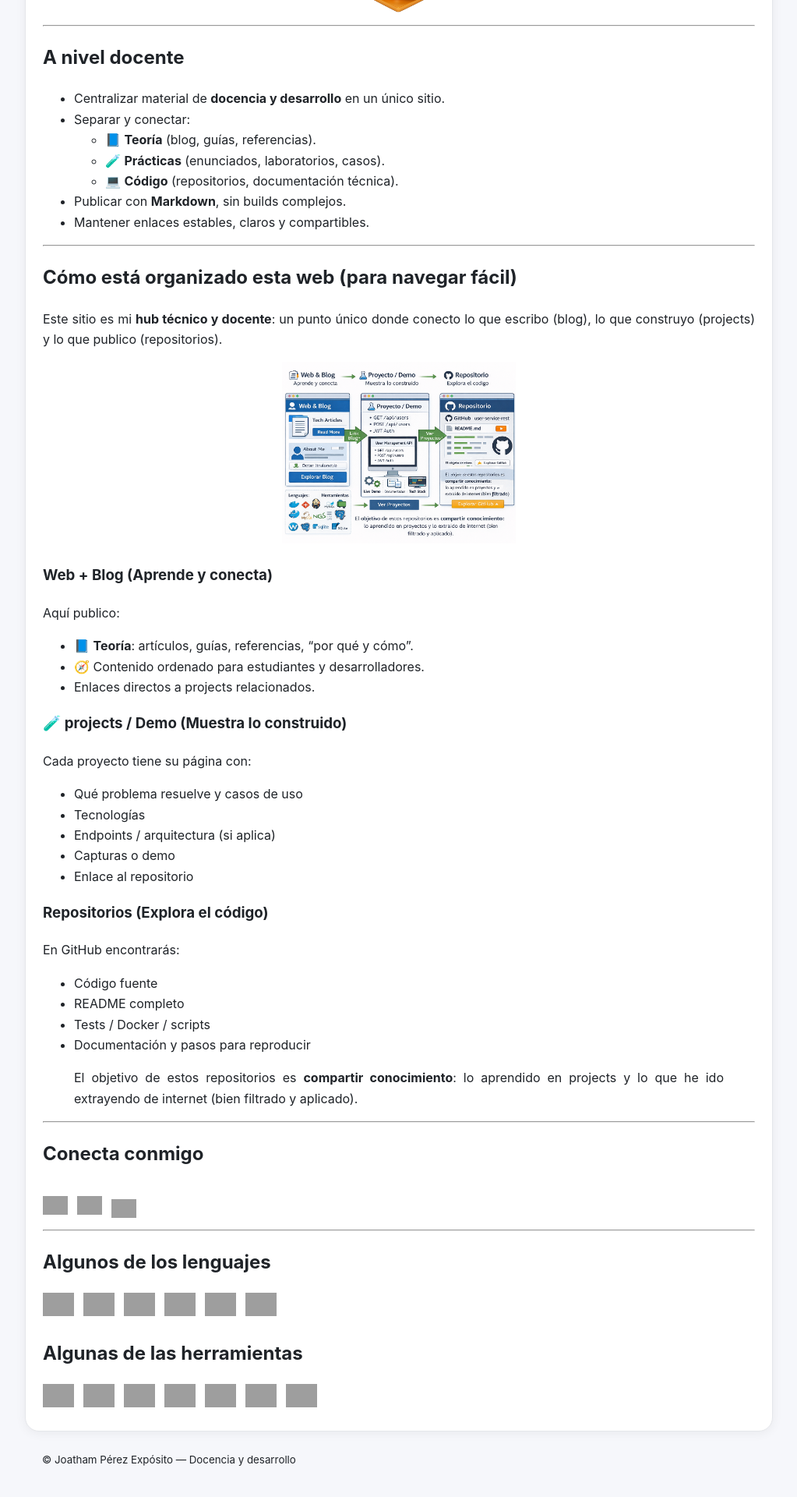
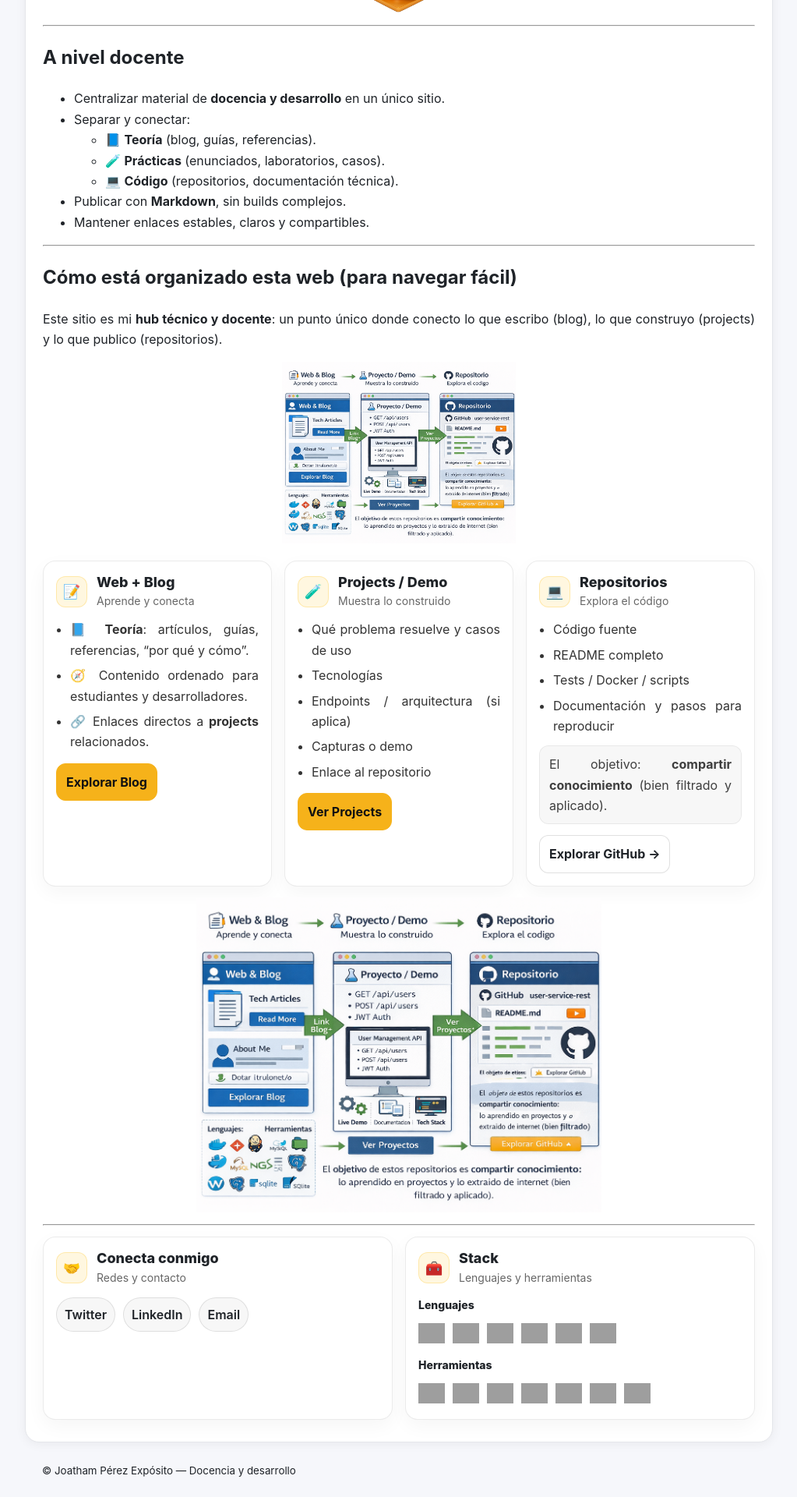
Before and after one commit to jpexposito/jpexposito.github.io, a Jekyll site: the page built from index.md, in a window 1280 px wide. Shown: the part 970-2890 px from the top of the page at 78% size, without its empty margins (128-1151 px from the left). Built offline with Jekyll 4.4.1, drawn with Linux system fonts in a browser that asks for light colours; grey boxes are pictures that could not be loaded.

Commit message:
Se añade el diseño de cards

```diff
--- a/_layouts/default.html
+++ b/_layouts/default.html
@@ -12,6 +12,7 @@
 
   <!-- CSS -->
   <link rel="stylesheet" href="{{ '/assets/css/site.css' | relative_url }}">
+  <link rel="stylesheet" href="{{ '/assets/css/cards.css' | relative_url }}">
 
   <!-- Google tag (gtag.js) -->
   <script async src="https://www.googletagmanager.com/gtag/js?id=G-6WGEVH61S0"></script>
--- /dev/null
+++ b/assets/css/cards.css
@@ -0,0 +1,83 @@
+/* Cards (home/sections) */
+.cards-grid { display: grid; gap: 16px; margin: 14px 0 6px; }
+.cards-grid--3 { grid-template-columns: repeat(3, minmax(0, 1fr)); }
+.cards-grid--2 { grid-template-columns: repeat(2, minmax(0, 1fr)); }
+
+.cardx {
+  border: 1px solid rgba(0,0,0,.08);
+  border-radius: 16px;
+  background: #fff;
+  padding: 16px;
+  box-shadow: 0 8px 24px rgba(0,0,0,.04);
+}
+
+.cardx__head { display: flex; gap: 12px; align-items: center; }
+.cardx__icon {
+  width: 40px; height: 40px;
+  display: grid; place-items: center;
+  border-radius: 12px;
+  background: rgba(255, 186, 0, .12); /* toque cálido */
+  border: 1px solid rgba(255, 186, 0, .25);
+  font-size: 18px;
+}
+.cardx__title { font-weight: 800; font-size: 18px; line-height: 1.2; }
+.cardx__subtitle { color: rgba(0,0,0,.6); font-size: 14px; margin-top: 2px; }
+
+.cardx__list { margin: 12px 0 0; padding-left: 18px; color: rgba(0,0,0,.8); }
+.cardx__list li { margin: 6px 0; }
+
+.cardx__note {
+  margin-top: 12px;
+  padding: 10px 12px;
+  border-radius: 12px;
+  background: rgba(0,0,0,.03);
+  border: 1px solid rgba(0,0,0,.06);
+  color: rgba(0,0,0,.75);
+}
+
+.cardx__cta { margin-top: 14px; display: flex; gap: 10px; flex-wrap: wrap; }
+
+/* Buttons */
+.btnx {
+  display: inline-flex;
+  align-items: center;
+  justify-content: center;
+  padding: 10px 12px;
+  border-radius: 12px;
+  text-decoration: none;
+  border: 1px solid rgba(0,0,0,.12);
+  color: inherit;
+  background: #fff;
+  font-weight: 700;
+}
+.btnx--primary {
+  background: #f6b21a; /* amarillo cálido */
+  border-color: #f6b21a;
+  color: #111;
+}
+.btnx--ghost { background: #fff; }
+
+/* Chips */
+.chips { display: flex; gap: 10px; flex-wrap: wrap; margin-top: 14px; }
+.chip {
+  padding: 8px 10px;
+  border-radius: 999px;
+  border: 1px solid rgba(0,0,0,.10);
+  background: rgba(0,0,0,.03);
+  text-decoration: none;
+  color: inherit;
+  font-weight: 600;
+}
+
+/* Stack icons */
+.stack { margin-top: 12px; display: grid; gap: 12px; }
+.stack__row { display: grid; gap: 8px; }
+.stack__label { font-weight: 800; font-size: 14px; }
+.stack__icons { display: flex; gap: 10px; flex-wrap: wrap; align-items: center; }
+.stack__icons img { width: 34px; height: 34px; object-fit: contain; }
+
+/* Responsive */
+@media (max-width: 980px) {
+  .cards-grid--3 { grid-template-columns: 1fr; }
+  .cards-grid--2 { grid-template-columns: 1fr; }
+}
--- a/index.md
+++ b/index.md
@@ -46,62 +46,134 @@ Este sitio es mi **hub técnico y docente**: un punto único donde conecto lo qu
   <img src="assets/images/estructura-web.png" width="300" height="30%" alt="@jpexposito en construccion">
 </div>
 
-### Web + Blog (Aprende y conecta)
-Aquí publico:
-- 📘 **Teoría**: artículos, guías, referencias, “por qué y cómo”.
-- 🧭 Contenido ordenado para estudiantes y desarrolladores.
-- Enlaces directos a projects relacionados.
+<div class="cards-grid cards-grid--3">
+  <div class="cardx">
+    <div class="cardx__head">
+      <div class="cardx__icon">📝</div>
+      <div>
+        <div class="cardx__title">Web + Blog</div>
+        <div class="cardx__subtitle">Aprende y conecta</div>
+      </div>
+    </div>
 
-### 🧪 projects / Demo (Muestra lo construido)
-Cada proyecto tiene su página con:
-- Qué problema resuelve y casos de uso
-- Tecnologías
-- Endpoints / arquitectura (si aplica)
-- Capturas o demo
-- Enlace al repositorio
+    <ul class="cardx__list">
+      <li>📘 <strong>Teoría</strong>: artículos, guías, referencias, “por qué y cómo”.</li>
+      <li>🧭 Contenido ordenado para estudiantes y desarrolladores.</li>
+      <li>🔗 Enlaces directos a <strong>projects</strong> relacionados.</li>
+    </ul>
 
-### Repositorios (Explora el código)
-En GitHub encontrarás:
-- Código fuente
-- README completo
-- Tests / Docker / scripts
-- Documentación y pasos para reproducir
+    <div class="cardx__cta">
+      <a class="btnx btnx--primary" href="{{ '/blog' | relative_url }}">Explorar Blog</a>
+    </div>
+  </div>
 
-> El objetivo de estos repositorios es **compartir conocimiento**: lo aprendido en projects y lo que he ido extrayendo de internet (bien filtrado y aplicado).
+  <div class="cardx">
+    <div class="cardx__head">
+      <div class="cardx__icon">🧪</div>
+      <div>
+        <div class="cardx__title">Projects / Demo</div>
+        <div class="cardx__subtitle">Muestra lo construido</div>
+      </div>
+    </div>
 
----
+    <ul class="cardx__list">
+      <li>Qué problema resuelve y casos de uso</li>
+      <li>Tecnologías</li>
+      <li>Endpoints / arquitectura (si aplica)</li>
+      <li>Capturas o demo</li>
+      <li>Enlace al repositorio</li>
+    </ul>
 
-## Conecta conmigo
+    <div class="cardx__cta">
+      <a class="btnx btnx--primary" href="{{ '/projects' | relative_url }}">Ver Projects</a>
+    </div>
+  </div>
 
-<p style="display:flex; gap:12px; align-items:center; margin:0;">
-  <a href="https://twitter.com/jpexposito" target="blank"><img align="center" src="https://raw.githubusercontent.com/rahuldkjain/github-profile-readme-generator/master/src/images/icons/Social/twitter.svg" alt="jpexposito" width="32" height="32" /></a>
-  <a href="https://es.linkedin.com/in/jperexposito" target="blank"><img align="center" src="https://raw.githubusercontent.com/rahuldkjain/github-profile-readme-generator/master/src/images/icons/Social/linked-in-alt.svg" alt="LinkedIn" width="32" height="32" /></a>
-  <a href="mailto:jpe.gsc@gmail.com" class="email-link" title="Contactar por email">
-    <img src="https://raw.githubusercontent.com/twbs/icons/main/icons/envelope.svg" alt="Email" width="32" height="32"/>
-  </a>
-</p>
+  <div class="cardx">
+    <div class="cardx__head">
+      <div class="cardx__icon">💻</div>
+      <div>
+        <div class="cardx__title">Repositorios</div>
+        <div class="cardx__subtitle">Explora el código</div>
+      </div>
+    </div>
 
----
+    <ul class="cardx__list">
+      <li>Código fuente</li>
+      <li>README completo</li>
+      <li>Tests / Docker / scripts</li>
+      <li>Documentación y pasos para reproducir</li>
+    </ul>
 
-## Algunos de los lenguajes
+    <div class="cardx__note">
+      El objetivo: <strong>compartir conocimiento</strong> (bien filtrado y aplicado).
+    </div>
 
-<p style="display:flex; gap:12px; align-items:center; margin:0;">
-  <a href="https://www.java.com" target="_blank"><img src="https://raw.githubusercontent.com/devicons/devicon/master/icons/java/java-original.svg" alt="java" width="40" height="40"/></a>
-  <a href="https://developer.android.com" target="_blank"><img src="https://raw.githubusercontent.com/devicons/devicon/master/icons/android/android-original-wordmark.svg" alt="android" width="40" height="40"/></a>
-  <a href="https://www.w3schools.com/css/" target="_blank"><img src="https://raw.githubusercontent.com/devicons/devicon/master/icons/css3/css3-original-wordmark.svg" alt="css3" width="40" height="40"/></a>
-  <a href="https://www.w3.org/html/" target="_blank"><img src="https://raw.githubusercontent.com/devicons/devicon/master/icons/html5/html5-original-wordmark.svg" alt="html5" width="40" height="40"/></a>
-  <a href="https://www.python.org" target="_blank"><img src="https://raw.githubusercontent.com/devicons/devicon/master/icons/python/python-original.svg" alt="python" width="40" height="40"/></a>
-  <a href="https://spring.io/" target="_blank"><img src="https://www.vectorlogo.zone/logos/springio/springio-icon.svg" alt="spring" width="40" height="40"/></a>
-</p>
+    <div class="cardx__cta">
+      <a class="btnx btnx--ghost" href="{{ site.github_url | default: 'https://github.com/jpexposito' }}" target="_blank" rel="noopener">
+        Explorar GitHub →
+      </a>
+    </div>
+  </div>
+</div>
 
-## Algunas de las herramientas
+<div align="center" style="margin-top: 14px;">
+  <img src="{{ 'assets/images/estructura-web.png' | relative_url }}" width="520" style="max-width:100%; height:auto;" alt="Estructura web">
+</div>
 
-<p style="display:flex; gap:12px; align-items:center; margin:0;">
-  <a href="https://www.docker.com/" target="_blank"><img src="https://raw.githubusercontent.com/devicons/devicon/master/icons/docker/docker-original-wordmark.svg" alt="docker" width="40" height="40"/></a>
-  <a href="https://git-scm.com/" target="_blank"><img src="https://www.vectorlogo.zone/logos/git-scm/git-scm-icon.svg" alt="git" width="40" height="40"/></a>
-  <a href="https://www.jenkins.io" target="_blank"><img src="https://www.vectorlogo.zone/logos/jenkins/jenkins-icon.svg" alt="jenkins" width="40" height="40"/></a>
-  <a href="https://www.mysql.com/" target="_blank"><img src="https://raw.githubusercontent.com/devicons/devicon/master/icons/mysql/mysql-original-wordmark.svg" alt="mysql" width="40" height="40"/></a>
-  <a href="https://www.nginx.com" target="_blank"><img src="https://raw.githubusercontent.com/devicons/devicon/master/icons/nginx/nginx-original.svg" alt="nginx" width="40" height="40"/></a>
-  <a href="https://www.postgresql.org" target="_blank"><img src="https://raw.githubusercontent.com/devicons/devicon/master/icons/postgresql/postgresql-original-wordmark.svg" alt="postgresql" width="40" height="40"/></a>
-  <a href="https://www.sqlite.org/" target="_blank"><img src="https://www.vectorlogo.zone/logos/sqlite/sqlite-icon.svg" alt="sqlite" width="40" height="40"/></a>
-</p>
+<hr/>
+
+<div class="cards-grid cards-grid--2">
+  <div class="cardx">
+    <div class="cardx__head">
+      <div class="cardx__icon">🤝</div>
+      <div>
+        <div class="cardx__title">Conecta conmigo</div>
+        <div class="cardx__subtitle">Redes y contacto</div>
+      </div>
+    </div>
+
+    <div class="chips">
+      <a class="chip" href="https://twitter.com/jpexposito" target="_blank" rel="noopener">Twitter</a>
+      <a class="chip" href="https://es.linkedin.com/in/jperexposito" target="_blank" rel="noopener">LinkedIn</a>
+      <a class="chip" href="mailto:jpe.gsc@gmail.com">Email</a>
+    </div>
+  </div>
+
+  <div class="cardx">
+    <div class="cardx__head">
+      <div class="cardx__icon">🧰</div>
+      <div>
+        <div class="cardx__title">Stack</div>
+        <div class="cardx__subtitle">Lenguajes y herramientas</div>
+      </div>
+    </div>
+
+    <div class="stack">
+      <div class="stack__row">
+        <div class="stack__label">Lenguajes</div>
+        <div class="stack__icons">
+          <img src="https://raw.githubusercontent.com/devicons/devicon/master/icons/java/java-original.svg" alt="Java">
+          <img src="https://raw.githubusercontent.com/devicons/devicon/master/icons/android/android-original-wordmark.svg" alt="Android">
+          <img src="https://raw.githubusercontent.com/devicons/devicon/master/icons/css3/css3-original-wordmark.svg" alt="CSS">
+          <img src="https://raw.githubusercontent.com/devicons/devicon/master/icons/html5/html5-original-wordmark.svg" alt="HTML">
+          <img src="https://raw.githubusercontent.com/devicons/devicon/master/icons/python/python-original.svg" alt="Python">
+          <img src="https://www.vectorlogo.zone/logos/springio/springio-icon.svg" alt="Spring">
+        </div>
+      </div>
+
+      <div class="stack__row">
+        <div class="stack__label">Herramientas</div>
+        <div class="stack__icons">
+          <img src="https://raw.githubusercontent.com/devicons/devicon/master/icons/docker/docker-original-wordmark.svg" alt="Docker">
+          <img src="https://www.vectorlogo.zone/logos/git-scm/git-scm-icon.svg" alt="Git">
+          <img src="https://www.vectorlogo.zone/logos/jenkins/jenkins-icon.svg" alt="Jenkins">
+          <img src="https://raw.githubusercontent.com/devicons/devicon/master/icons/mysql/mysql-original-wordmark.svg" alt="MySQL">
+          <img src="https://raw.githubusercontent.com/devicons/devicon/master/icons/nginx/nginx-original.svg" alt="Nginx">
+          <img src="https://raw.githubusercontent.com/devicons/devicon/master/icons/postgresql/postgresql-original-wordmark.svg" alt="PostgreSQL">
+          <img src="https://www.vectorlogo.zone/logos/sqlite/sqlite-icon.svg" alt="SQLite">
+        </div>
+      </div>
+    </div>
+  </div>
+</div>
```
